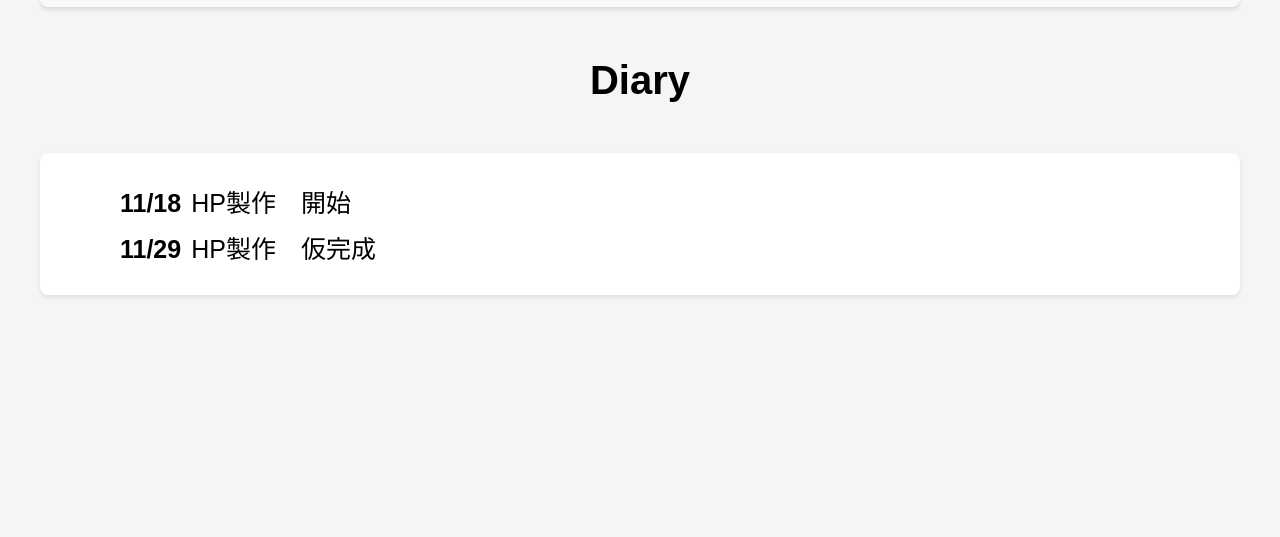
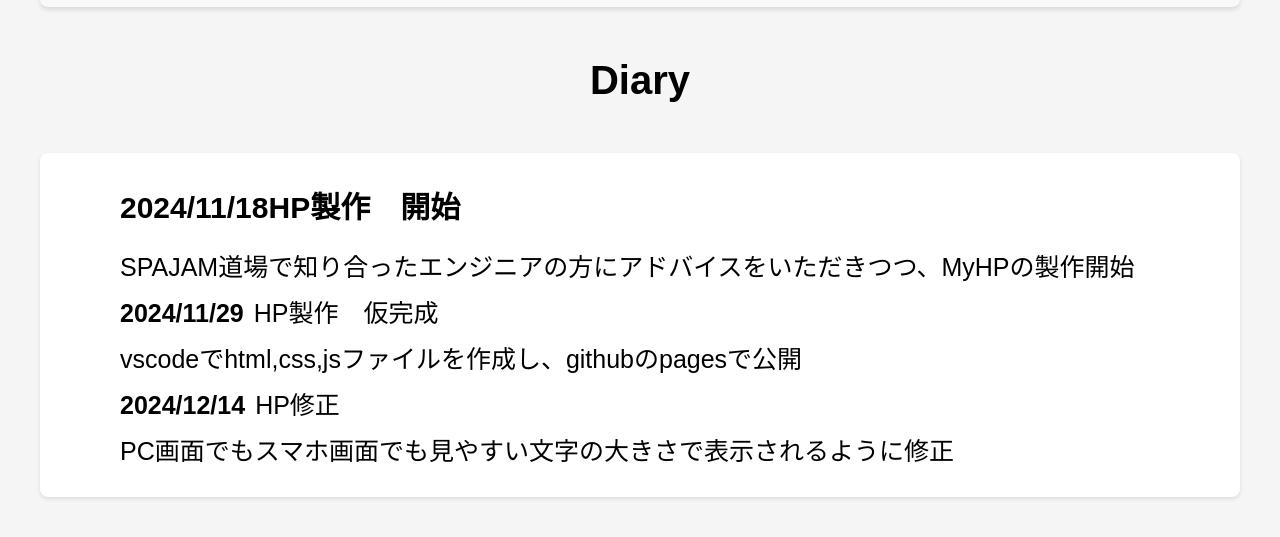
Before and after one commit to SolaIntegral/mypage2.github.io, a plain HTML site: page p3.html in a window 1280 px wide. Shown: the part 77-614 px from the top of the page. Drawn offline with nearby package versions, Linux system fonts and the light colour scheme.

Commit message:
Update p3.html

```diff
--- a/p3.html
+++ b/p3.html
@@ -14,10 +14,14 @@
 
     <h1 style="text-align:center">Diary</h1>
 
-    <div class="white-box">
-        <ul>
-            <li><strong>11/18</strong>HP製作　開始</li>
-            <li><strong>11/29</strong>HP製作　仮完成</li>
+    <div class="blue-box" style="background-color: #fff;">
+        <ul style="color: black;">
+            <h2 style="color: black;"><strong>2024/11/18</strong>HP製作　開始</h2>
+            <li>SPAJAM道場で知り合ったエンジニアの方にアドバイスをいただきつつ、MyHPの製作開始</li>
+            <li><strong>2024/11/29</strong>HP製作　仮完成</li>
+            <li>vscodeでhtml,css,jsファイルを作成し、githubのpagesで公開</li>
+            <li><strong>2024/12/14</strong>HP修正</li>
+            <li>PC画面でもスマホ画面でも見やすい文字の大きさで表示されるように修正</li>
         </ul>
     </div>
 
```
